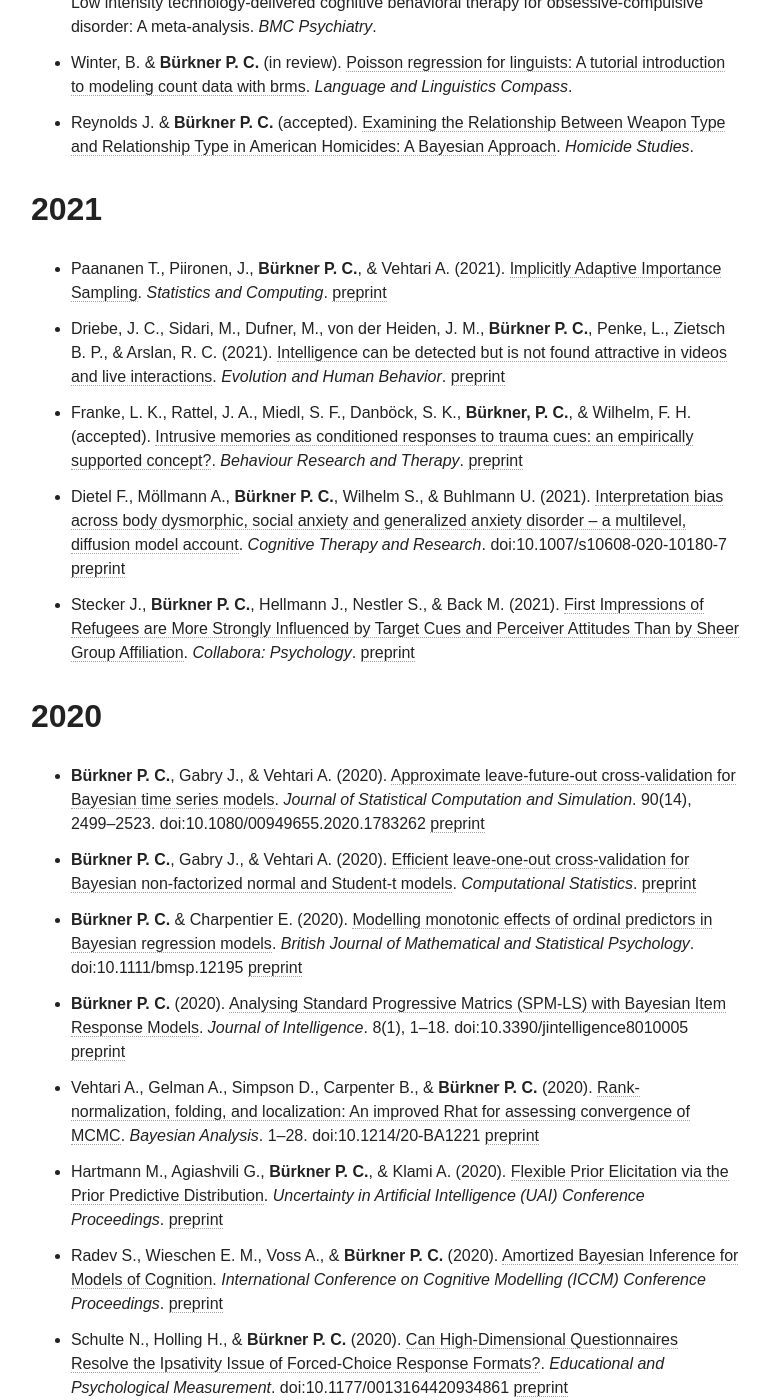
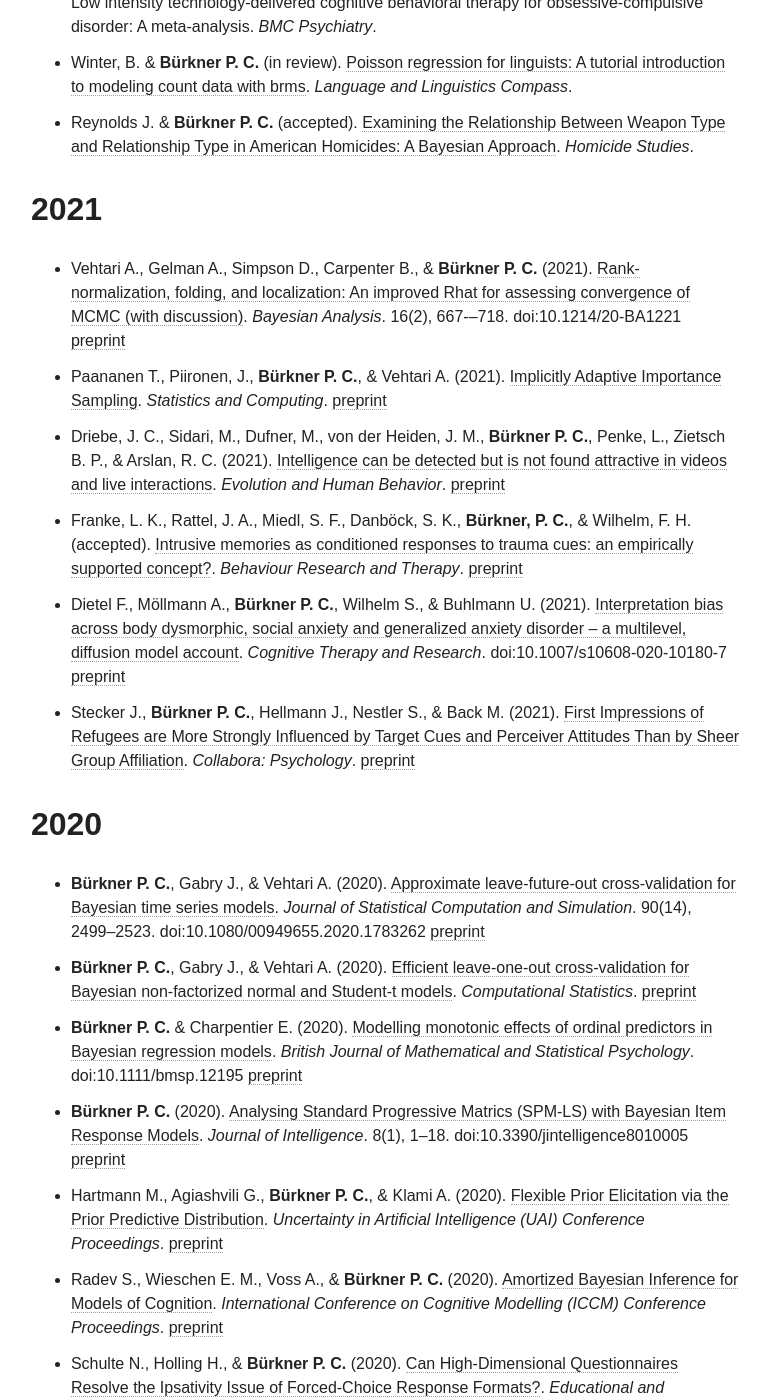
Before and after one commit to paul-buerkner/paul-buerkner.github.io, a Jekyll site: the page built from publications/index.md, in a window 1280 px wide and 1400 px high, scrolled down 2506 px. Shown: the whole window, without its empty margins (255-1023 px from the left). Built offline with Jekyll 4.4.1, drawn with Linux system fonts in a browser that asks for light colours; nearby versions of some CDN libraries; some of the changed lines change nothing that is shown.

Commit message:
move paper to 2021

```diff
--- a/publications/index.md
+++ b/publications/index.md
@@ -40,6 +40,7 @@ excerpt: "A list of my publications"
 
 ## 2021
 
+* Vehtari A., Gelman A., Simpson D., Carpenter B., & **Bürkner P. C.** (2021). [Rank-normalization, folding, and localization: An improved Rhat for assessing convergence of MCMC (with discussion)](https://projecteuclid.org/journalArticle/Download?urlid=10.1214%2F20-BA1221). *Bayesian Analysis*. 16(2), 667-–718. doi:10.1214/20-BA1221 [preprint](https://arxiv.org/abs/1903.08008)
 * Paananen T., Piironen, J., **Bürkner P. C.**, & Vehtari A. (2021). [Implicitly Adaptive Importance Sampling](https://link.springer.com/article/10.1007%2Fs11222-020-09982-2). *Statistics and Computing*. [preprint](http://arxiv.org/abs/1906.08850)
 * Driebe, J. C., Sidari, M., Dufner, M., von der Heiden, J. M., **Bürkner P. C.**, Penke, L., Zietsch B. P., & Arslan, R. C. (2021). [Intelligence can be detected but is not found attractive in videos and live interactions](https://authors.elsevier.com/a/1d9q53tz48x6C5). *Evolution and Human Behavior*. [preprint](https://psyarxiv.com/qv3eh/)
 * Franke, L. K., Rattel, J. A., Miedl, S. F., Danböck, S. K., **Bürkner, P. C.**, & Wilhelm, F. H. (accepted). [Intrusive memories as conditioned responses to trauma cues: an empirically supported concept?](https://doi.org/10.1016/j.brat.2021.103848). *Behaviour Research and Therapy*. [preprint](https://psyarxiv.com/t5h97/)
@@ -53,7 +54,6 @@ doi:10.1007/s10608-020-10180-7 [preprint](https://psyarxiv.com/3hnpu/)
 * **Bürkner P. C.**, Gabry J., & Vehtari A. (2020). [Efficient leave-one-out cross-validation for Bayesian non-factorized normal and Student-t models](https://link.springer.com/article/10.1007/s00180-020-01045-4). *Computational Statistics*. [preprint](http://arxiv.org/abs/1810.10559)
 * **Bürkner P. C.** & Charpentier E. (2020). [Modelling monotonic effects of ordinal predictors in Bayesian regression models](https://doi.org/10.1111/bmsp.12195). *British Journal of Mathematical and Statistical Psychology*. doi:10.1111/bmsp.12195 [preprint](https://psyarxiv.com/9qkhj/)
 * **Bürkner P. C.** (2020). [Analysing Standard Progressive Matrics (SPM-LS) with Bayesian Item Response Models](https://www.mdpi.com/2079-3200/8/1/5). *Journal of Intelligence*. 8(1), 1--18. doi:10.3390/jintelligence8010005 [preprint](https://psyarxiv.com/gn5hk)
-* Vehtari A., Gelman A., Simpson D., Carpenter B., & **Bürkner P. C.** (2020). [Rank-normalization, folding, and localization: An improved Rhat for assessing convergence of MCMC](https://projecteuclid.org/journalArticle/Download?urlid=10.1214%2F20-BA1221). *Bayesian Analysis*. 1--28. doi:10.1214/20-BA1221 [preprint](https://arxiv.org/abs/1903.08008)
 * Hartmann M., Agiashvili G., **Bürkner P. C.**, &  Klami A. (2020). [Flexible Prior Elicitation via the Prior Predictive Distribution](http://www.auai.org/uai2020/proceedings/470_main_paper.pdf). *Uncertainty in Artificial Intelligence (UAI) Conference Proceedings*. [preprint](https://arxiv.org/abs/2002.09868)
 * Radev S., Wieschen E. M., Voss A., & **Bürkner P. C.** (2020). [Amortized Bayesian Inference for Models of Cognition](https://iccm-conference.neocities.org/2020/papers/Contribution_230_final.pdf). *International Conference on Cognitive Modelling (ICCM) Conference Proceedings*. [preprint](https://arxiv.org/abs/2005.03899)
 * Schulte N., Holling H., & **Bürkner P. C.** (2020). [Can High-Dimensional Questionnaires Resolve the Ipsativity Issue of Forced-Choice Response Formats?](https://journals.sagepub.com/doi/10.1177/0013164420934861). *Educational and Psychological Measurement*. doi:10.1177/0013164420934861 [preprint](https://psyarxiv.com/43uq8/)
```
